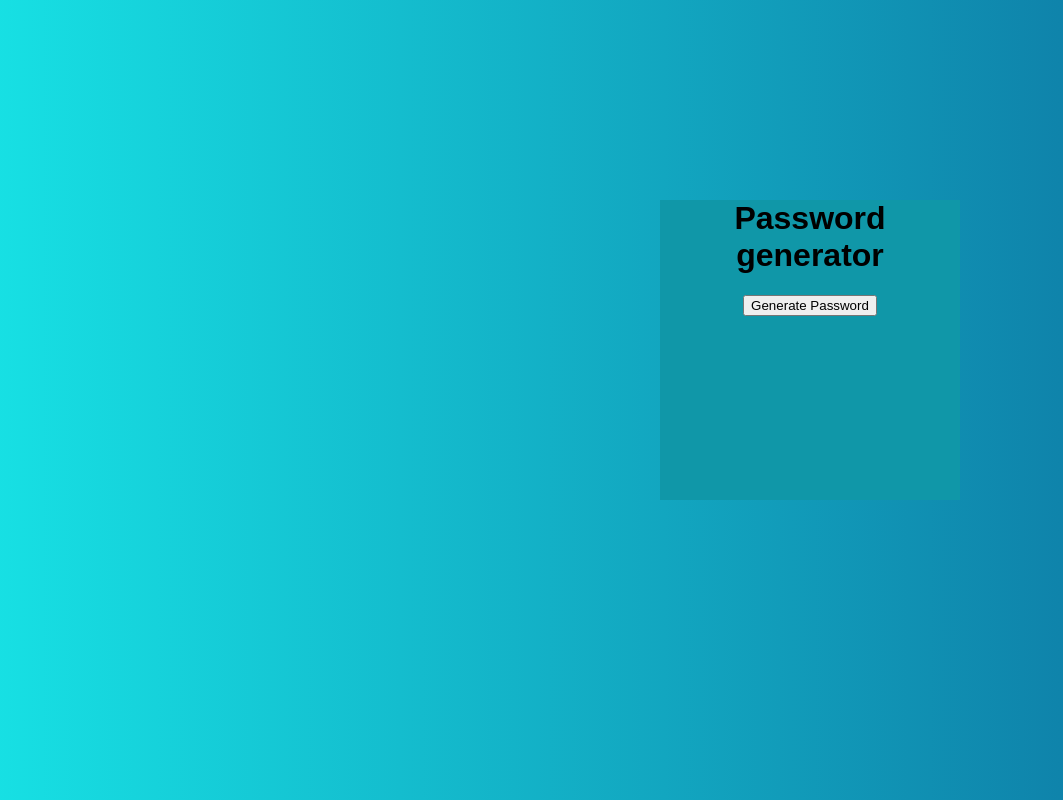
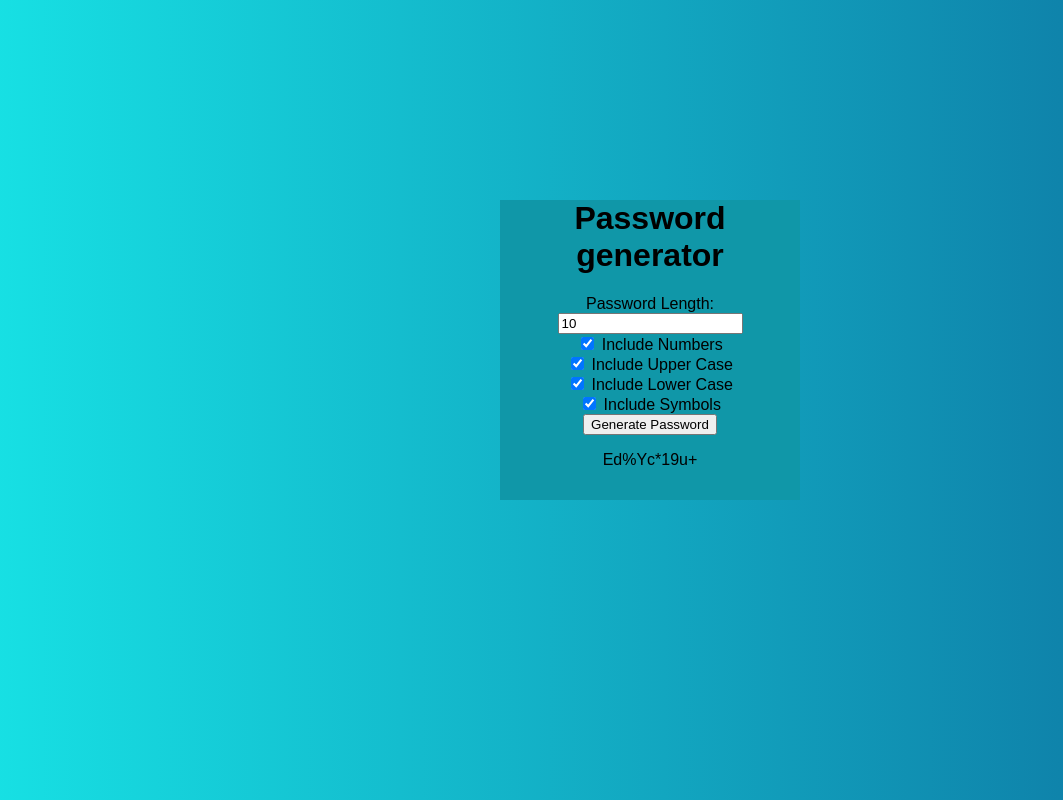
Before and after one commit to elimendo/secure-pass, a plain HTML site: page index.html in a window 1280 px wide. Both pictures are taken after a click on the button "Generate Password". Shown: the whole page, without its empty margins (108-1171 px from the left). Drawn offline with Linux system fonts and the light colour scheme.

Commit message:
final touches have been made

```diff
--- a/assets/css/style.css
+++ b/assets/css/style.css
@@ -9,6 +9,7 @@ body {
     height: 300px;
     width: 300px;
     background-color: rgb(16, 151, 168);
-    margin-left:760px;
+    margin-left:600px;
     margin-top: 200px;
+
 }
--- a/assets/script.js
+++ b/assets/script.js
@@ -1,7 +1,23 @@
+
+function generate(event) {
+    event.preventDefault()
+    const length = document.getElementById('length').value;
+    const numbers = document.getElementById('numbers').value;
+    const lowerCase = document.getElementById('lowercase').value;
+    const symbols = document.getElementById('symbols').value;
+    const upperCase = document.getElementById('uppercase').value;
+    console.log('numbers')
+   const password = generatePassword(parseInt(length), symbols, upperCase, lowerCase, numbers,)
+
+    document.getElementById('output').innerHTML = password
+};
 
 
-function generatePassword(length, symbols, upperCase, lowerCase, numbers, noDuplicates) {
+
+
+function generatePassword(length, symbols, upperCase, lowerCase, numbers,) {
 let characters = "";
+
 
 if (numbers) {
     characters +="0123456789"
@@ -20,4 +36,11 @@ if (symbols) {
 }
 
 let passwordArray = [];
+
+while(passwordArray.length < length){
+    const character = characters[Math.floor(Math.random() * characters.length)];
+
+    passwordArray.push(character)
 }
+return passwordArray.join('');
+}
--- a/index.html
+++ b/index.html
@@ -11,7 +11,26 @@
 <body>
 <div class="Head">
     <h1> Password generator</h1>
-    <button id="button"> Generate Password</button>
+    <form id="password-form">
+        <label for="length"> Password Length:</label><br>
+        <input type="number" id="length" name ="length" value="10"><br>
+
+        <input type="checkbox" id="numbers" name="numbers" checked>
+            <label for="numbers">Include Numbers</label><br>
+
+        <input type="checkbox" id="uppercase" name="uppercase" checked>
+        <label for="uppercase">Include Upper Case</label><br>
+
+        <input type="checkbox" id="lowercase" name="lowercase" checked>
+        <label for="lowercase">Include Lower Case</label><br>
+
+        <input type="checkbox" id="symbols" name="symbols" checked>
+        <label for="symbols">Include Symbols</label><br>
+
+
+        <button type="button" onclick='generate(event)'> Generate Password</button>
+    </form>
+    <p id="output"></p>
 </div>
 
 
```
